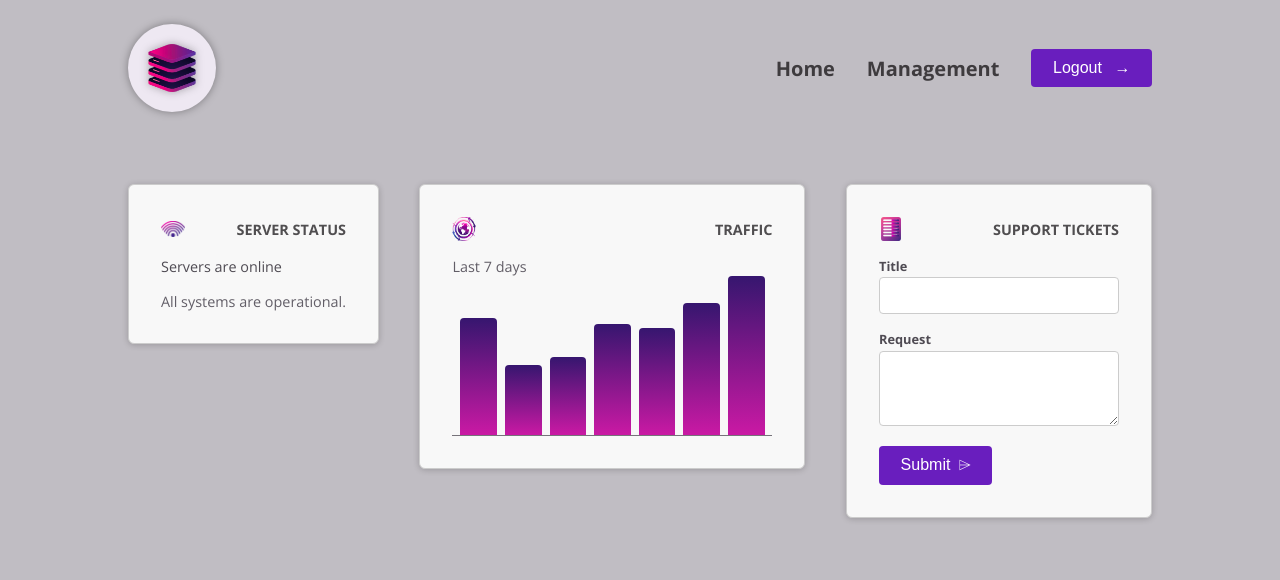
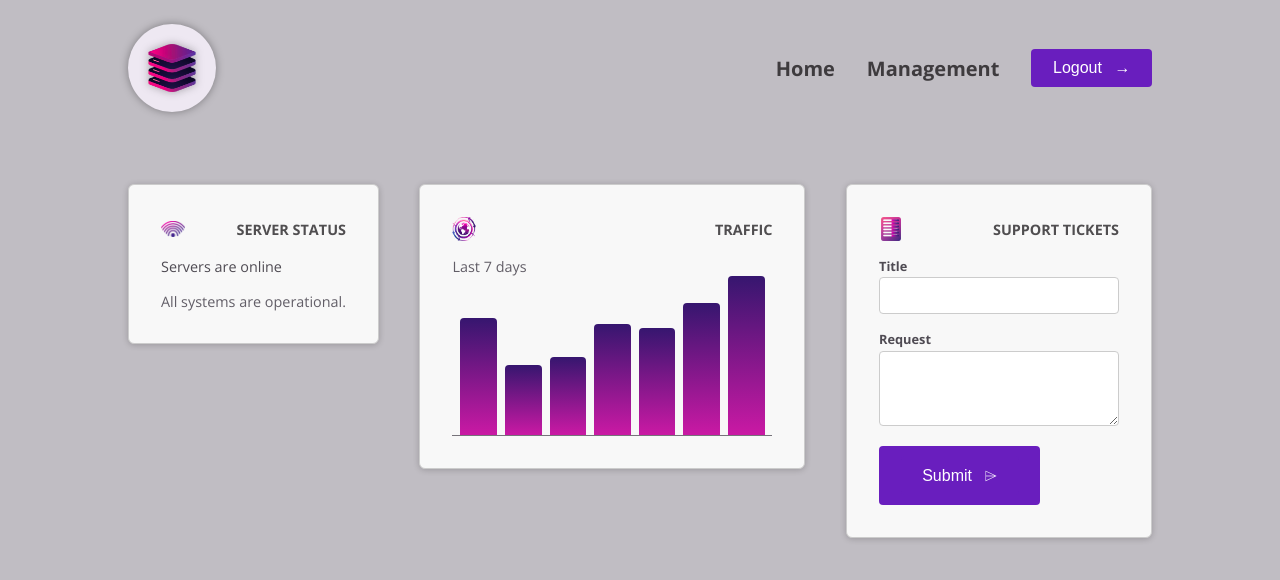
Before and after one commit to SaadMahmood1122/Angular-Project-Section5-Service-provider, an Angular app: page / in a window 1280 px wide. Shown: the top 580 px of the page. Built offline with nearby package versions, Linux system fonts and the light colour scheme.

Commit message:
added shared component button that used in multiple components

```diff
--- a/src/app/dashboard/tickets/new-ticket/new-ticket.component.html
+++ b/src/app/dashboard/tickets/new-ticket/new-ticket.component.html
@@ -9,8 +9,10 @@
   </p>
   <p>
     <button>
-      <span>Submit</span>
-      <span class="icon"> ⌲ </span>
+      <app-button>
+        Submit
+        <span class="icon">⌲</span>
+      </app-button>
     </button>
   </p>
 </form>
--- a/src/app/header/header.component.html
+++ b/src/app/header/header.component.html
@@ -12,10 +12,7 @@
         <a href="/">Management</a>
       </li>
       <li>
-        <button>
-          <span> Logout </span>
-          <span class="icon"> → </span>
-        </button>
+        <app-button> Logout <span class="icon">→</span> </app-button>
       </li>
     </ul>
   </nav>
--- /dev/null
+++ b/src/app/shared/button/button.component.html
@@ -0,0 +1,4 @@
+<button>
+  <ng-content />
+  <ng-content select=".icon" />
+</button>
```
Also changed, not shown: src/app/dashboard/tickets/new-ticket/new-ticket.component.ts (+4 -5 lines), src/app/header/header.component.ts (+4 -5 lines), src/app/shared/button/button.component.ts (added, +12 -0 lines), src/app/shared/button/button.component.css (added).
